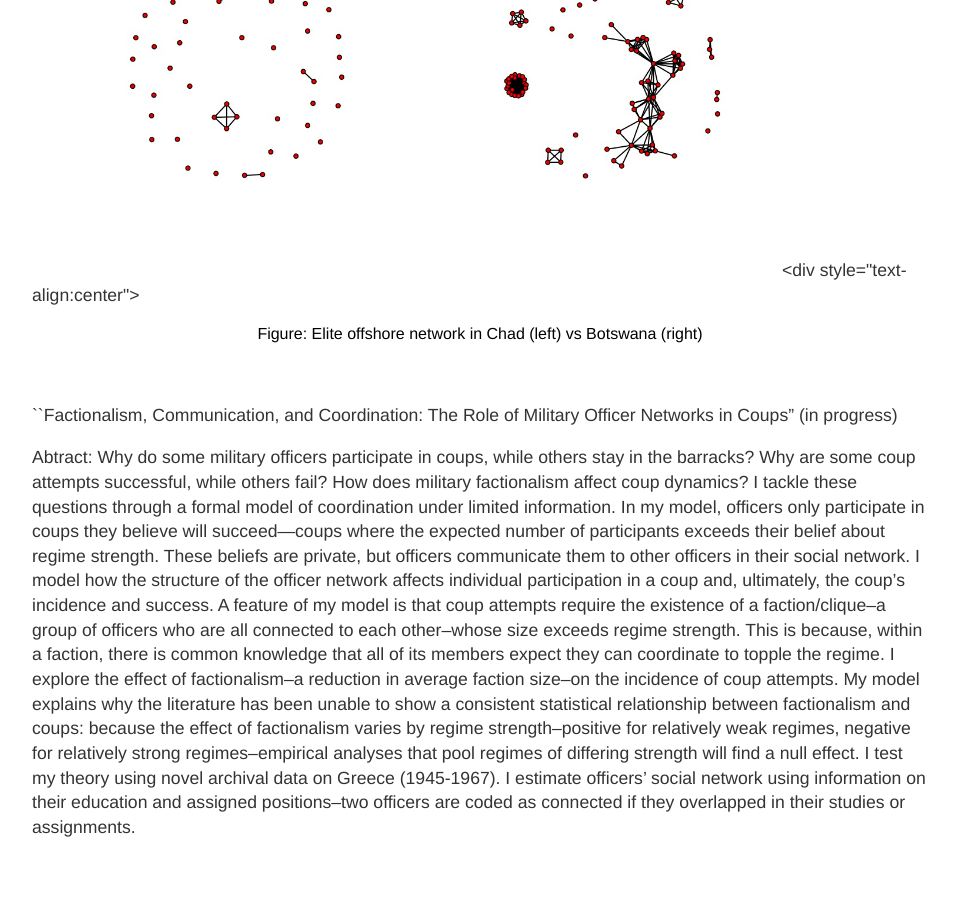
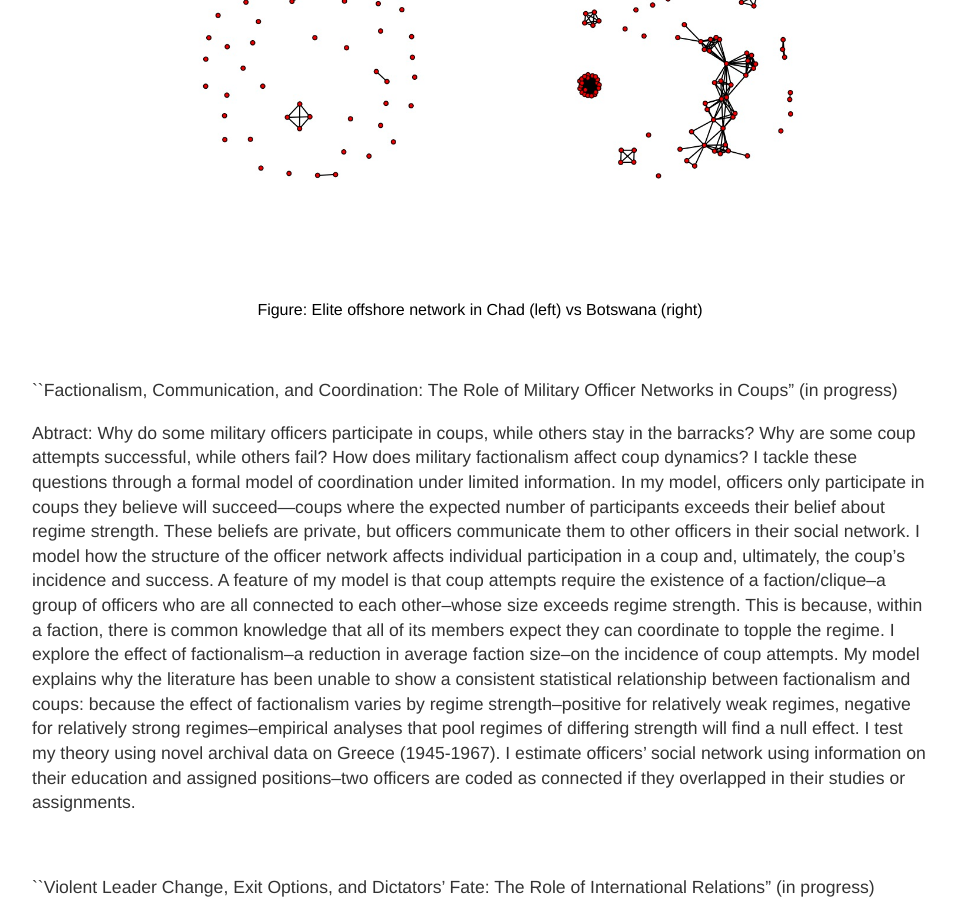
Before and after one commit to georgederpa/georgederpa, a Jekyll site: the page built from research/index.md, in a window 1280 px wide and 900 px high, scrolled down 625 px. Shown: the whole window, without its empty margins (160-1116 px from the left). Built offline with Jekyll 4.4.1, drawn with Linux system fonts in a browser that asks for light colours; our own code applies the rules of GitHub Pages for plain Markdown files.

Commit message:
change graph params

```diff
--- a/research/index.md
+++ b/research/index.md
@@ -4,8 +4,10 @@
 
 Abstract: A large literature argues that dictatorships can achieve high levels of economic growth if dictators can commit to not expropriate elites. Extant research has focused on the role of formal institutions—legislatures and parties—in helping elites constrain dicta- tors’ predation. I complement this literature by documenting the role of an informal institution, financial networks, in constraining the dictator. I argue that dense financial ties among elites serve to diffuse private information on the economy, hence facilitat- ing elites’ monitoring—if the dictator reneges on his commitment, informed elites are able to infer and punish his defection. This credible threat deters the dictator from predation and commits him to sharing rents with elites. Accordingly, I hypothesize that dictatorships where elites’ financial network allows for greater diffusion of private information enjoy stronger property rights. To test my claims, I uncover networks of elites’ co-ownership of offshore companies—a strong type of financial tie—using the largest leak of financial information to date, the Panama Papers. A statistical analysis of all cases during 1990-2015 supports my hypothesis.
 
-![Chad vs. Botswana Network](/research/chadVSbotswana.jpg){: height="400px" width="750px"}<div style="text-align:center">
+<div style="text-align:center" markdown="1">
+![Chad vs. Botswana Network](/research/chadVSbotswana.jpg){: height="400px" width="750px"}
 <center>Figure: Elite offshore network in Chad (left) vs Botswana (right)</center>
+</div>
 
 <br>
 
```
